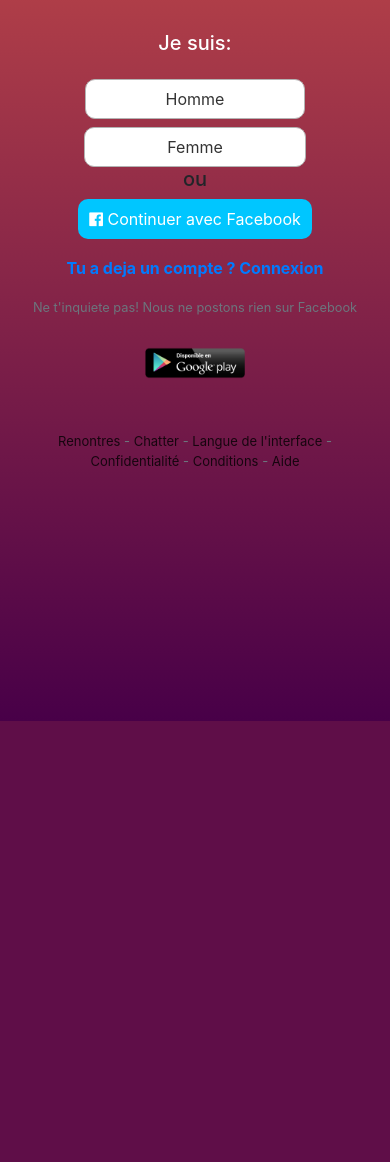
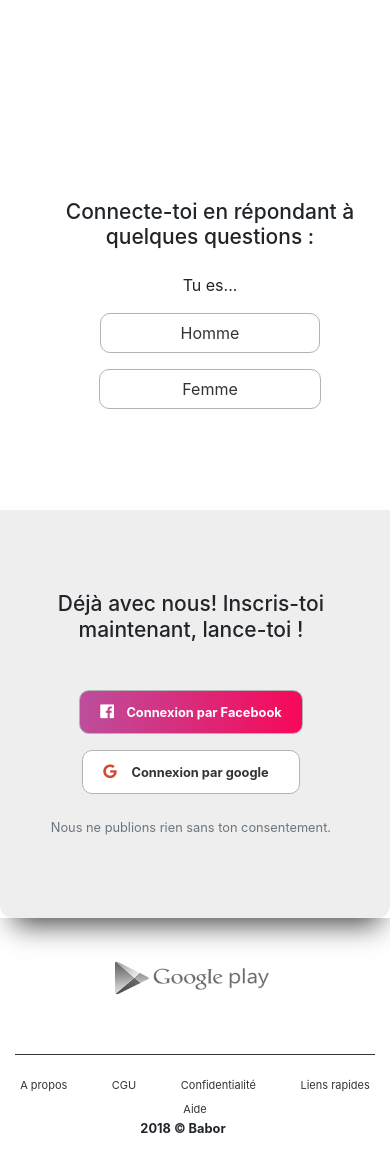
Before and after one commit to developerGroupWeb/babor_version_beta, a PHP site: page /main.php in a window 390 px wide. Shown: the part 123-1285 px from the top of the page. Before the commit the page ends 844 px from the top, so only its background shows below. Run offline with PHP 8.4, Linux system fonts and the light colour scheme; data that the repository does not hold is empty; some libraries are stand-ins or nearby versions.

Commit message:
update mobile

```diff
--- a/css/styles.css
+++ b/css/styles.css
@@ -8,12 +8,12 @@ body{
 		}
 	}
 
-.mobile-bg{
-	background: #C04848;  /* fallback for old browsers */
-	background: -webkit-linear-gradient(to top, #480048, #C04848);  /* Chrome 10-25, Safari 5.1-6 */
-	background: linear-gradient(to top, #480048, #C04848); /* W3C, IE 10+/ Edge, Firefox 16+, Chrome 26+, Opera 12+, Safari 7+ */
+/*.mobile-bg{
+	background: #C04848;  /* fallback for old browsers
+	background: -webkit-linear-gradient(to top, #480048, #C04848);  /* Chrome 10-25, Safari 5.1-6
+	background: linear-gradient(to top, #480048, #C04848); /* W3C, IE 10+/ Edge, Firefox 16+, Chrome 26+, Opera 12+, Safari 7+
 
-}
+}*/
 
 .navbar-brand img{
 	width: 200px;
@@ -140,10 +140,6 @@ box-shadow: 2px 18px 27px -12px rgba(0,0,0,0.75);
 	background: #00c6ff;
 }
 
-.footerContent{
-	display: inline-flex;
-}
-
 .footerContent a{
 	padding: 20px;
 	color: rgb(0,0,0,0.8);
@@ -263,6 +259,56 @@ box-shadow: 2px 18px 27px -12px rgba(0,0,0,0.75);
 		color: #333;
 	}
 
+	.homepage .firtFace{
+		padding-top: 80px;
+		padding-bottom: 80px;
+		border-bottom-left-radius: 12px;
+		border-bottom-right-radius: 12px;
+		border-top-left-radius: 0px;
+		background: #eee;
+	}
+
+	.homepage .secondFace{
+		padding-top: 80px;
+		padding-bottom: 0px;
+		border-top-right-radius: 12px;
+		border-top-left-radius: 12px;
+		border-bottom-right-radius: 0px;
+		background: #fff;
+	}
+
+	.homepage .firtFace-btn1 .btn{
+		padding: 8px 20px 10px 20px;
+		font-size: 16px;
+	}
+
+	.homepage .firtFace-btn2 .btn{
+		padding: 8px 30px 10px 30px;
+		font-size: 16px;
+	}
+
+	.homepage .secondFace-btn1 .btn{
+		padding: 7px 80px 7px 80px;
+		font-size: 16px;
+	}
+
+	.homepage .secondFace-btn2 .btn{
+		padding: 7px 82px 7px 82px;
+		font-size: 16px;
+	}
+
+	.homepage h3{
+		font-size: 21px;
+	}
+
+	.singupPage-home .h3{
+		font-size: 20px;
+	}
+
+	.homepage .secondFace{
+		padding-right: 10px;
+	}
+
 }
 
 @media (min-width: 576px) and (max-width: 991.98px) {
--- a/includes/header.php
+++ b/includes/header.php
@@ -21,20 +21,43 @@ include 'url_path.php';
 <div class="all-content"><!--all content here. Important!-->
 
     <!--navbar on mobile-->
+    <div class="d-block d-sm-none">
+        <nav class=" col-12  font-weight-bold">
+            <div class='row mt-3'>
+                <a class="navbar-brand mx-auto" href="index.php"><img src="images/Logo45.png"></a>
+            </div>
+
+            <div class="row bg-light">
+                <ul class="navbar nav col-12 text-center">
+                        <li class="nav-item col-4">
+                            <a class="nav-link" href="<?=(isset($path))? $path : ''?>=encounter" style="color: #f80759;"><span><i class="fa fa-heart-o" aria-hidden="true"></i></span></a>
+                        </li>
+                        <li class="nav-item col-4">
+                            <a class="nav-link" href="<?=(isset($path))? $path : ''?>=dating" style="color: #f80759;"><span><i class="fa fa-globe" aria-hidden="true"></i></span></a>
+                        </li>
+                        <li class="nav-item col-4">
+                            <a class="nav-link" href="<?=(isset($path))? $path : ''?>=login" style="color: #f80759;"><i class="fa fa-user-o" aria-hidden="true"></i></a>
+                        </li>
+                </ul>
+            </div>
+        </nav>
+    </div>
+
+    <!--navbar on tablette-->
     <div class="d-none d-sm-block d-md-none">
-        <nav class="navbar navbar-expand bg-tranparent font-weight-bold">
-            <a class="navbar-brand" href="#" style="color: #fff;"><img src="images/Logo45.png"></a>
+        <nav class="navbar navbar-expand  font-weight-bold">
+            <a class="navbar-brand" href="index.php" style="color: #fff;"><img src="images/Logo45.png"></a>
 
             <div class="collapse navbar-collapse">
                 <ul class="navbar-nav ml-auto">
                     <li class="nav-item">
-                        <a class="nav-link" href="encounters.php" style="color: #fff;"><span><i class="fa fa-heart-o" aria-hidden="true"></i></span></a>
+                        <a class="nav-link" href="<?=(isset($path))? $path : ''?>=encounter" style="color: #fff;"><span><i class="fa fa-heart-o" aria-hidden="true"></i></span></a>
                     </li>
                     <li class="nav-item">
-                        <a class="nav-link" href="#" style="color: #fff;"><span><i class="fa fa-globe" aria-hidden="true"></i></span></a>
+                        <a class="nav-link" href="<?=(isset($path))? $path : ''?>=dating" style="color: #fff;"><span><i class="fa fa-globe" aria-hidden="true"></i></span></a>
                     </li>
                     <li class="nav-item">
-                        <a class="nav-link" href="singin.php" style="color: #fff;"><i class="fa fa-user-o" aria-hidden="true"></i></a>
+                        <a class="nav-link" href="<?=(isset($path))? $path : ''?>=loginsingin.php" style="color: #fff;"><i class="fa fa-user-o" aria-hidden="true"></i></a>
                     </li>
                     <li class="nav-item">
                         <a class="nav-link" href="#" style="color: #111; background: #eee; padding: 5px 20px 5px 20px; border-radius: 10px;">Fr</a>
@@ -46,7 +69,7 @@ include 'url_path.php';
 
     <!--navbar on large screen-->
     <div class="px-5 d-none d-md-block">
-        <nav class="row navbar navbar-expand-md bg-tranparent font-weight-bold">
+        <nav class="row navbar navbar-expand-md  font-weight-bold">
             <div class="collapse navbar-collapse">
                 <ul class="navbar-nav col">
                     <li class="nav-item">
--- a/main.php
+++ b/main.php
@@ -6,7 +6,7 @@ include 'includes/autoload_classes.php';
 
 
 <!--All content pour mobile screen-->
-<div class="d-block d-sm-none mobile-bg" style="height: 100vh;">
+<!--<div class="d-block d-sm-none mobile-bg" style="height: 100vh;">
     <div class="container">
         <div class="row homepage_mob">
             <div class="col-12">
@@ -73,12 +73,12 @@ include 'includes/autoload_classes.php';
 
 
 <!--content body on desktop-->
-<div class=" d-none d-sm-block mt-4">
+<div class="mt-md-4">
     <div class="container">
         <div class="row">
-            <div class="col-md-10 offset-md-1 homepage ">
+            <div class="col-md-10 offset-md-1 homepage">
                 <div class="row ">
-                    <div class="col-12 col-lg-6 firtFace order-sm-last order-lg-first">
+                    <div class="col-12 col-lg-6 firtFace order-last order-lg-first">
                         <div class="row">
                             <div class="col-11" >
                                 <div class="row text-center">
@@ -110,7 +110,7 @@ include 'includes/autoload_classes.php';
                         </div>
                     </div>
 
-                    <div class="col-12 col-lg-6 secondFace order-sm-first order-lg-last">
+                    <div class="col-12 col-lg-6 secondFace order-first order-lg-last">
                         <div class="row secondFace-home" style="padding-top: 120px; padding-bottom: 100px;">
                             <div class="col-12">
                                 <div class="row text-center">
@@ -134,21 +134,23 @@ include 'includes/autoload_classes.php';
                                 <div class="row d-block d-lg-none">
                                     <div class="col-12">
                                         <div class="row">
-                                            <p class="my-4 mx-auto font-weight-bold">ou</p>
+                                            <p class="my-4 mx-auto d-none d-lg-block font-weight-bold">ou</p>
                                         </div>
                                     </div>
                                 </div>
                             </div>
                         </div>
+
                         <div class="alert alert-info error-save"></div>
-                        <div class="row singupPage-home" style="padding-bottom: 50px; padding-top: 50px; padding-left: 50px;">
+
+                        <div class="row singupPage-home py-5 pl-sm-5">
                             <div class="col-12">
                                 <div class="row mb-4">
                                     <span style="cursor: pointer;" class="bg-light px-3 py-1 rounded-circle mr-5 go-backHome"><i class="fa fa-angle-left fa-2x" aria-hidden="true"></i></span>
-                                    <h3>Bientôt fini...</h3>
+                                    <h3 class='h3'>Bientôt fini...</h3>
                                 </div>
                                 <div class="row mb-3">
-                                    <form class="col-sm-12" method="post" action="" id="form-register">
+                                    <form class="col-12" method="post" action="" id="form-register">
                                         <div class="form-group row mb-4">
                                             <div class="col-sm-12">
                                                 <input type="text" class="row form-control" id="name" name="name" value="<?= $validate->post('name')?>" placeholder="Prénom" pattern="^-?[a-zA-Z\ ]+$"/>
@@ -208,10 +210,12 @@ include 'includes/autoload_classes.php';
                                         <div class="singin-btn-validate">
                                             <button type="submit" class="btn col-12 row text-white font-weight-bold" role="button">Créer un profil</button>
                                         </div>
-                                        <p style="margin-left: 90px;" class="mt-2"><a href="" style="color: #b6b6b6;">Mot de passe oublié ?</a></p>
+                                        <p class="mt-2 text-center"><a href="" style="color: #333;">Mot de passe oublié ?</a></p>
                                     </form>
                                 </div>
-                                <small class="row text-center" style="font-size: 11px; text-align: center;">En continuant, tu confirmes avoir lu et accepté nos <a href="">Conditions Générales d'Utilisation</a>, notre <a href=""> Politique de Confidentialité</a> ainsi que notre <a href=""> Politique en matière de Cookies</a></small>
+                                <div class='row'>
+                                    <small class="text-center" style="font-size: 11px;">En continuant, tu confirmes avoir lu et accepté nos <a href="">Conditions Générales d'Utilisation</a>, notre <a href=""> Politique de Confidentialité</a> ainsi que notre <a href=""> Politique en matière de Cookies</a></small>
+                                </div>
                             </div>
                         </div>
                     </div>
@@ -222,14 +226,14 @@ include 'includes/autoload_classes.php';
                 <footer class="row">
                     <div class="col-12">
                         <div class="row">
-                            <a class="mx-auto" href="" title="Télécharger babor sur google play"><img src="images/googleplaylogo.png" style="width: 250px; height: 150px;"></a>
+                            <a class="mx-auto" href="" title="Télécharger babor sur google play"><img src="images/googleplaylogo.png" style="width: 200px; height: 120px;"></a>
                         </div>
                         <hr class="bg-dark">
                     </div>
 
                     <div class="col-12">
                         <div class="row">
-                            <div class="footerContent">
+                            <div class="footerContent text-center">
                                 <a href="">A propos</a>
                                 <a href="">CGU</a>
                                 <a href="">Confidentialité</a>
@@ -239,7 +243,7 @@ include 'includes/autoload_classes.php';
                         </div>
 
                         <div class="row">
-                            <small class="ml-auto pr-4 pb-4 font-weight-bold">2018 © Babor</small>
+                            <small class="mx-auto ml-md-auto pr-4 pb-4 font-weight-bold">2018 © Babor</small>
                         </div>
                     </div>
                 </footer>
--- a/views/login.php
+++ b/views/login.php
@@ -133,7 +133,7 @@
             <div class="col-12">
                 <div class="row">
                     <div class="mx-auto mt-4 d-inline-flex">
-                        <img src="images/Logo45.png" style="width: 150px; height: 30px; margin-bottom: 80px;">
+                        <a href="index.php"><img src="images/Logo45.png" style="width: 150px; height: 30px; margin-bottom: 80px;"></a>
                     </div>
                 </div>
             </div>
```
